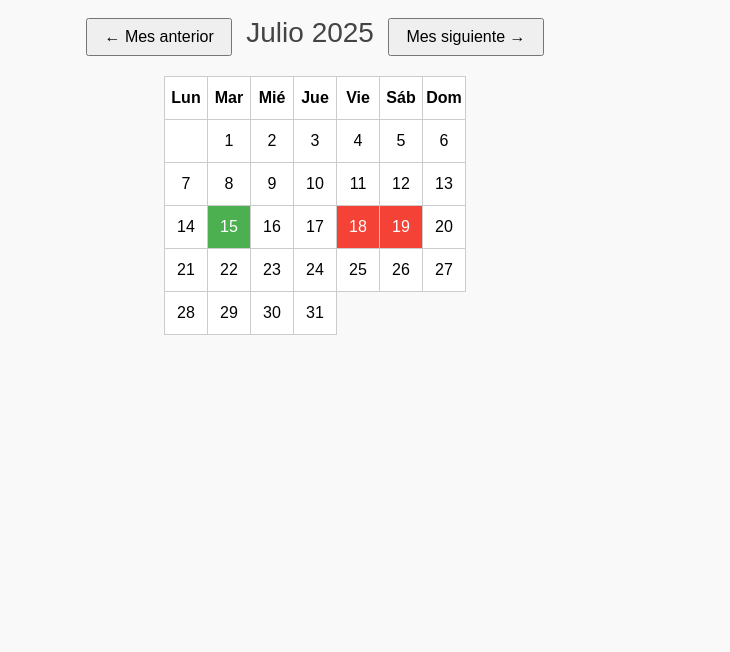
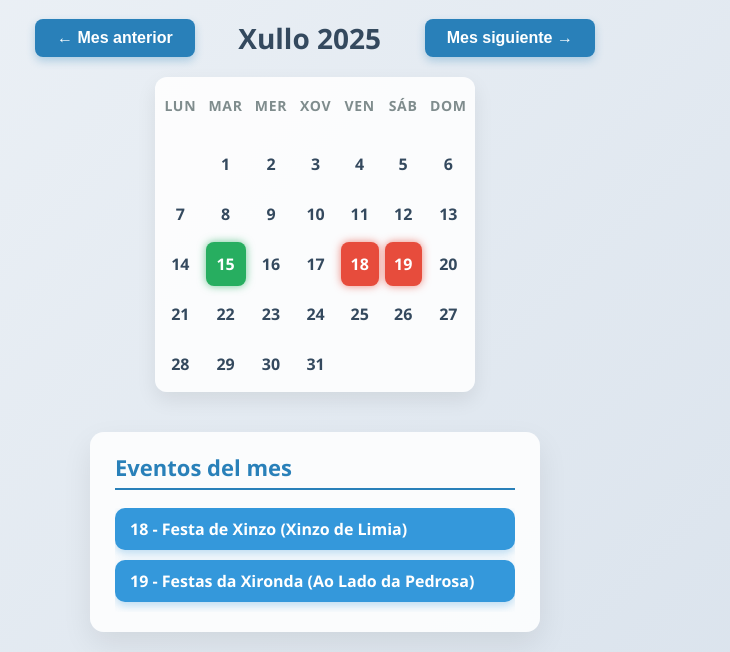
Before and after one commit to OsPedrosos/WebOficial, a plain HTML site: page index.html in a window 1280 px wide. Shown: the part 215-867 px from the top of the page, without its empty margins (325-1055 px from the left). Before the commit the page ends 800 px from the top, so only its background shows below. Drawn offline with Linux system fonts and the light colour scheme.

Commit message:
Update index.html

```diff
--- a/index.html
+++ b/index.html
@@ -1,82 +1,149 @@
 <!DOCTYPE html>
 <html lang="es">
 <head>
-  <meta charset="UTF-8">
+  <meta charset="UTF-8" />
   <title>Calendario con Eventos</title>
   <style>
     body {
-      font-family: sans-serif;
+      font-family: 'Segoe UI', Tahoma, Geneva, Verdana, sans-serif;
       padding: 20px;
       text-align: center;
-      background-color: #f9f9f9;
+      background: linear-gradient(135deg, #f0f4f8, #d9e2ec);
+      color: #2c3e50;
+      min-height: 100vh;
+      margin: 0;
     }
 
     h1 {
-      font-size: 80px;
-      margin-bottom: 10px;
-      color: #333;
+      font-size: 72px;
+      margin-bottom: 5px;
+      font-weight: 700;
+      color: #34495e;
+      text-shadow: 1px 1px 4px rgba(0,0,0,0.1);
     }
 
     h2 {
       margin-top: 0;
       font-size: 24px;
-      color: #666;
+      color: #7f8c8d;
+      font-weight: 500;
+      margin-bottom: 30px;
     }
 
     .navegacion {
-      margin: 20px;
+      margin: 20px 0 10px;
+      display: flex;
+      justify-content: center;
+      align-items: center;
+      gap: 15px;
     }
 
     .navegacion button {
-      padding: 8px 16px;
+      padding: 10px 22px;
       font-size: 16px;
-      margin: 0 10px;
+      border: none;
+      background-color: #2980b9;
+      color: white;
+      border-radius: 8px;
       cursor: pointer;
+      box-shadow: 0 4px 8px rgba(41, 128, 185, 0.3);
+      transition: background-color 0.3s ease, box-shadow 0.3s ease;
+      font-weight: 600;
+      user-select: none;
+    }
+
+    .navegacion button:hover {
+      background-color: #1f5a8a;
+      box-shadow: 0 6px 12px rgba(31, 90, 138, 0.5);
+    }
+
+    #mes-anio {
+      font-size: 28px;
+      color: #34495e;
+      font-weight: 700;
+      min-width: 200px;
+      user-select: none;
     }
 
     table {
-      margin: auto;
-      border-collapse: collapse;
+      margin: 0 auto;
+      border-collapse: separate;
+      border-spacing: 6px;
       margin-top: 20px;
+      background: #ffffffdd;
+      border-radius: 12px;
+      box-shadow: 0 8px 20px rgba(0, 0, 0, 0.08);
+      width: 320px;
+      max-width: 100%;
     }
 
     th, td {
-      border: 1px solid #ccc;
-      width: 40px;
-      height: 40px;
+      border: none;
+      width: 42px;
+      height: 42px;
       text-align: center;
+      font-weight: 600;
+      color: #34495e;
+      border-radius: 8px;
       position: relative;
-      background-color: white;
+      transition: background-color 0.3s ease;
+      user-select: none;
+    }
+
+    th {
+      font-weight: 700;
+      color: #7f8c8d;
+      font-size: 14px;
+      padding-bottom: 10px;
+      text-transform: uppercase;
+      letter-spacing: 0.05em;
+    }
+
+    td:hover:not(.evento):not(.hoy) {
+      background-color: #ecf0f1;
+      cursor: default;
     }
 
     .hoy {
-      background-color: #4CAF50;
+      background-color: #27ae60;
       color: white;
+      box-shadow: 0 0 8px #27ae60aa;
+      font-weight: 700;
     }
 
     .evento {
-      background-color: #f44336;
+      background-color: #e74c3c;
       color: white;
       cursor: pointer;
+      font-weight: 700;
+      box-shadow: 0 0 8px #e74c3caa;
+      transition: background-color 0.3s ease;
+    }
+
+    .evento:hover {
+      background-color: #c0392b;
+      box-shadow: 0 0 12px #c0392baa;
     }
 
     .tooltip {
       visibility: hidden;
-      background-color: #333;
-      color: #fff;
+      background-color: rgba(44, 62, 80, 0.9);
+      color: #ecf0f1;
       text-align: left;
-      border-radius: 5px;
-      padding: 6px 10px;
+      border-radius: 6px;
+      padding: 8px 12px;
       position: absolute;
-      z-index: 1;
-      bottom: 45px;
+      z-index: 10;
+      bottom: 50px;
       left: 50%;
       transform: translateX(-50%);
       white-space: nowrap;
-      font-size: 12px;
+      font-size: 13px;
       opacity: 0;
-      transition: opacity 0.3s;
+      transition: opacity 0.3s ease;
       pointer-events: none;
+      box-shadow: 0 2px 12px rgba(0,0,0,0.3);
+      user-select: none;
     }
 
     .evento:hover .tooltip {
@@ -84,10 +151,86 @@
       opacity: 1;
     }
 
-    #mes-anio {
-      font-size: 28px;
-      margin-top: 10px;
-      color: #444;
+    /* Lista eventos debajo */
+
+    #lista-eventos {
+      margin: 40px auto 0;
+      max-width: 400px;
+      background: #ffffffdd;
+      padding: 20px 25px;
+      border-radius: 14px;
+      box-shadow: 0 12px 30px rgba(0, 0, 0, 0.08);
+      text-align: left;
+      color: #34495e;
+      user-select: none;
+    }
+
+    #lista-eventos h3 {
+      margin-top: 0;
+      margin-bottom: 18px;
+      font-size: 22px;
+      font-weight: 700;
+      border-bottom: 2px solid #2980b9;
+      padding-bottom: 6px;
+      color: #2980b9;
+    }
+
+    #lista-eventos ul {
+      list-style: none;
+      padding-left: 0;
+      margin: 0;
+      max-height: 250px;
+      overflow-y: auto;
+    }
+
+    #lista-eventos ul::-webkit-scrollbar {
+      width: 8px;
+    }
+
+    #lista-eventos ul::-webkit-scrollbar-thumb {
+      background-color: #2980b9aa;
+      border-radius: 6px;
+    }
+
+    #lista-eventos li {
+      background: #3498db;
+      color: white;
+      margin-bottom: 10px;
+      padding: 10px 15px;
+      border-radius: 10px;
+      font-weight: 600;
+      box-shadow: 0 4px 8px rgba(52, 152, 219, 0.3);
+      transition: background-color 0.3s ease;
+      cursor: default;
+    }
+
+    #lista-eventos li:hover {
+      background-color: #217dbb;
+      box-shadow: 0 6px 14px rgba(33, 125, 187, 0.4);
+    }
+
+    /* Responsive */
+    @media (max-width: 480px) {
+      h1 {
+        font-size: 48px;
+      }
+      h2 {
+        font-size: 18px;
+        margin-bottom: 20px;
+      }
+      table {
+        width: 100%;
+        max-width: 100%;
+      }
+      #lista-eventos {
+        max-width: 100%;
+        padding: 15px 20px;
+        margin-top: 25px;
+      }
+      #lista-eventos li {
+        font-size: 14px;
+        padding: 8px 12px;
+      }
     }
   </style>
 </head>
@@ -104,21 +247,21 @@
 
   <div id="calendario"></div>
 
+  <div id="lista-eventos">
+    <h3>Eventos del mes</h3>
+    <ul id="eventos-mes"></ul>
+  </div>
+
 <script>
-    // 🎉 Eventos con datos detallados
   const eventos = {
-
-
     "2025-07-18": {
       etiqueta: "Festa de Xinzo",
       ubicacion: "Xinzo de Limia"
     },
-
     "2025-07-19": {
       etiqueta: "Festas da Xironda",
       ubicacion: "Ao Lado da Pedrosa"
     },
-
     "2025-08-01": {
       etiqueta: "Feira do Albariño",
       ubicacion: "Cambados"
@@ -141,12 +284,11 @@
     }
   };
 
-    // Variables globales para controlar mes/año actual mostrado
   let mesActual, añoActual;
 
   const nombresMeses = [
-      "Enero", "Febrero", "Marzo", "Abril", "Mayo", "Junio",
-      "Julio", "Agosto", "Septiembre", "Octubre", "Noviembre", "Diciembre"
+    "Xaneiro", "Febreiro", "Marzo", "Abril", "Maio", "Xuño",
+    "Xullo", "Agosto", "Setembro", "Outubro", "Novembro", "Decembro"
   ];
 
   function crearCalendario(mes, año) {
@@ -163,7 +305,7 @@
     const esEsteMes = mes === hoy.getMonth() && año === hoy.getFullYear();
 
     let html = '<table><tr>';
-      const diasSemana = ['Lun', 'Mar', 'Mié', 'Jue', 'Vie', 'Sáb', 'Dom'];
+    const diasSemana = ['Lun', 'Mar', 'Mer', 'Xov', 'Ven', 'Sáb', 'Dom'];
 
     diasSemana.forEach(dia => {
       html += `<th>${dia}</th>`;
@@ -200,6 +342,36 @@
 
     html += '</tr></table>';
     document.getElementById('calendario').innerHTML = html;
+
+    mostrarEventosMes(mes, año);
+  }
+
+  function mostrarEventosMes(mes, año) {
+    const ul = document.getElementById('eventos-mes');
+    ul.innerHTML = '';
+
+    const eventosDelMes = Object.entries(eventos)
+      .filter(([fecha]) => {
+        const [a, m, d] = fecha.split('-').map(Number);
+        return a === año && (m - 1) === mes;
+      })
+      .sort((a, b) => {
+        const diaA = Number(a[0].split('-')[2]);
+        const diaB = Number(b[0].split('-')[2]);
+        return diaA - diaB;
+      });
+
+    if (eventosDelMes.length === 0) {
+      ul.innerHTML = '<li style="background:#bdc3c7; color:#2c3e50; cursor: default;">No hay eventos este mes.</li>';
+      return;
+    }
+
+    eventosDelMes.forEach(([fecha, evento]) => {
+      const dia = Number(fecha.split('-')[2]);
+      const li = document.createElement('li');
+      li.textContent = `${dia} - ${evento.etiqueta} (${evento.ubicacion})`;
+      ul.appendChild(li);
+    });
   }
 
   function cambiarMes(direccion) {
@@ -214,7 +386,6 @@
     crearCalendario(mesActual, añoActual);
   }
 
-    // Inicializar con el mes actual
   const fechaActual = new Date();
   crearCalendario(fechaActual.getMonth(), fechaActual.getFullYear());
 </script>
```
Lines whose indentation alone changed are shown as unchanged.
